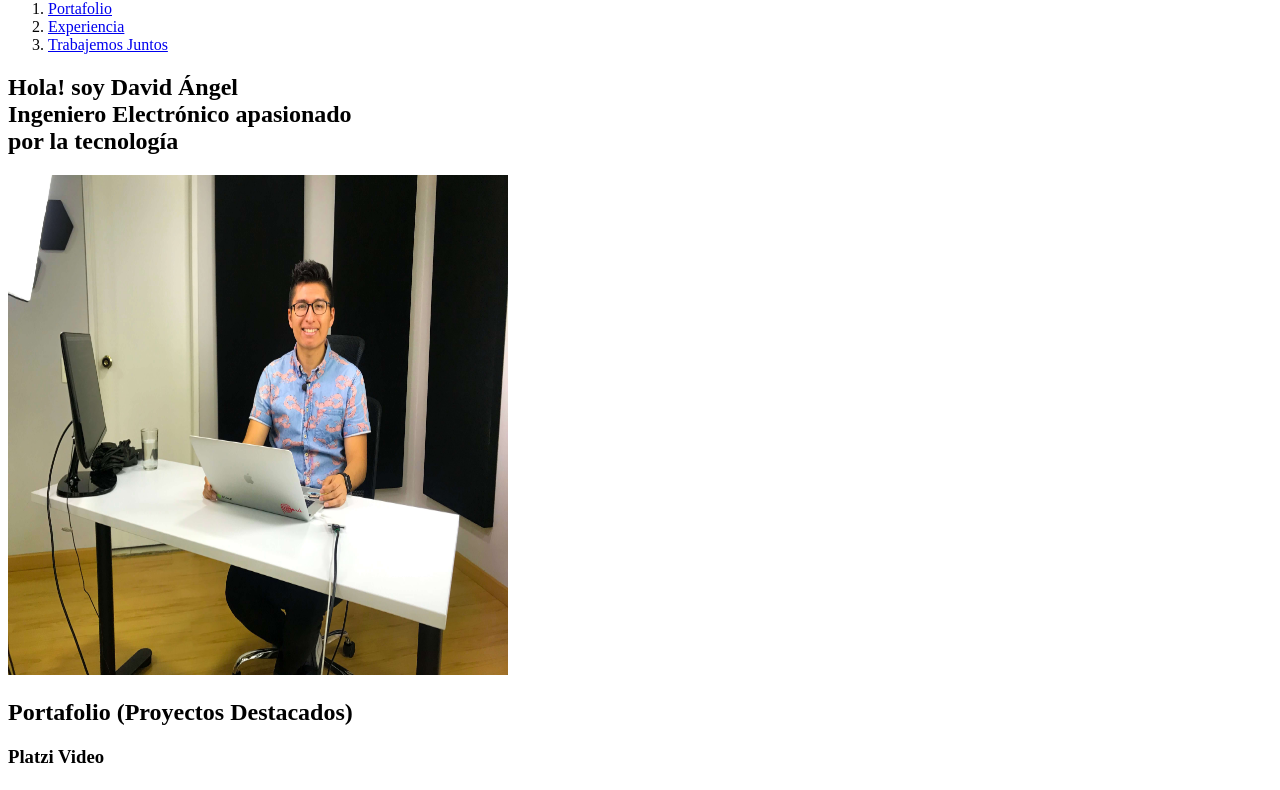
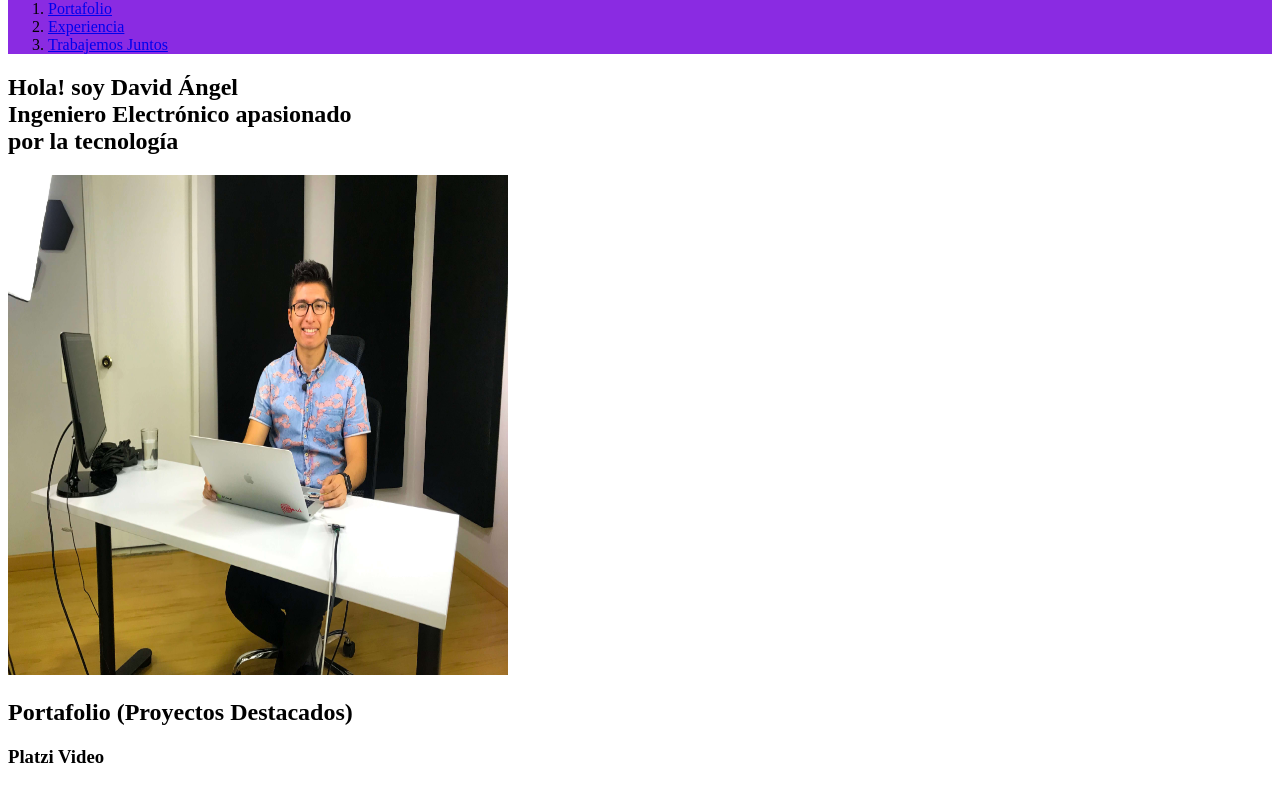
Before and after one commit to David9652/Curso_de_Desarrollo_Web_Online, a plain HTML site: page Proyecto/index.html in a window 1280 px wide. Shown: the part 50-840 px from the top of the page. Drawn offline with Linux system fonts and the light colour scheme.

Commit message:
Estilos y Selectores CSS

```diff
--- /dev/null
+++ b/Proyecto/css/main.css
@@ -0,0 +1,22 @@
+/* reglas
+selectores
+declaraciones
+propiedades
+valores
+*/
+
+/*
+-selector de etiqueta: header section article nav
+-selector descendente:  (un elemento hijo de otro)
+body header div nav ol li a{
+}
+-selector de clase: Se hace con un  .
+class
+.portafolio {
+}
+- selector de id (único)
+#portafolio{}
+*/
+header{
+    background-color: blueviolet;
+}
--- a/Proyecto/index.html
+++ b/Proyecto/index.html
@@ -4,9 +4,11 @@
     <meta charset="UTF-8">
     <title>David Ángel</title>
     <link rel="icon" type="image/png" href="img/favicon.jpg">
+    <link rel="stylesheet" href="css/main.css">
 </head>
 <body>
     <header>
+        <div>
             <figure>
                 <img src="img/logo.png" alt="logo">
             </figure>
@@ -25,6 +27,7 @@
                     </li>
                 </ol>
             </nav>
+        </div>
     </header>
     <section>
         <h1>Hola! soy <strong>David Ángel<strong> <br> <strong>Ingeniero Electrónico</strong> apasionado <br> por la <strong>tecnología</strong></h1>
```
Also changed, not shown: 1 other file. Lines whose indentation alone changed are shown as unchanged.
